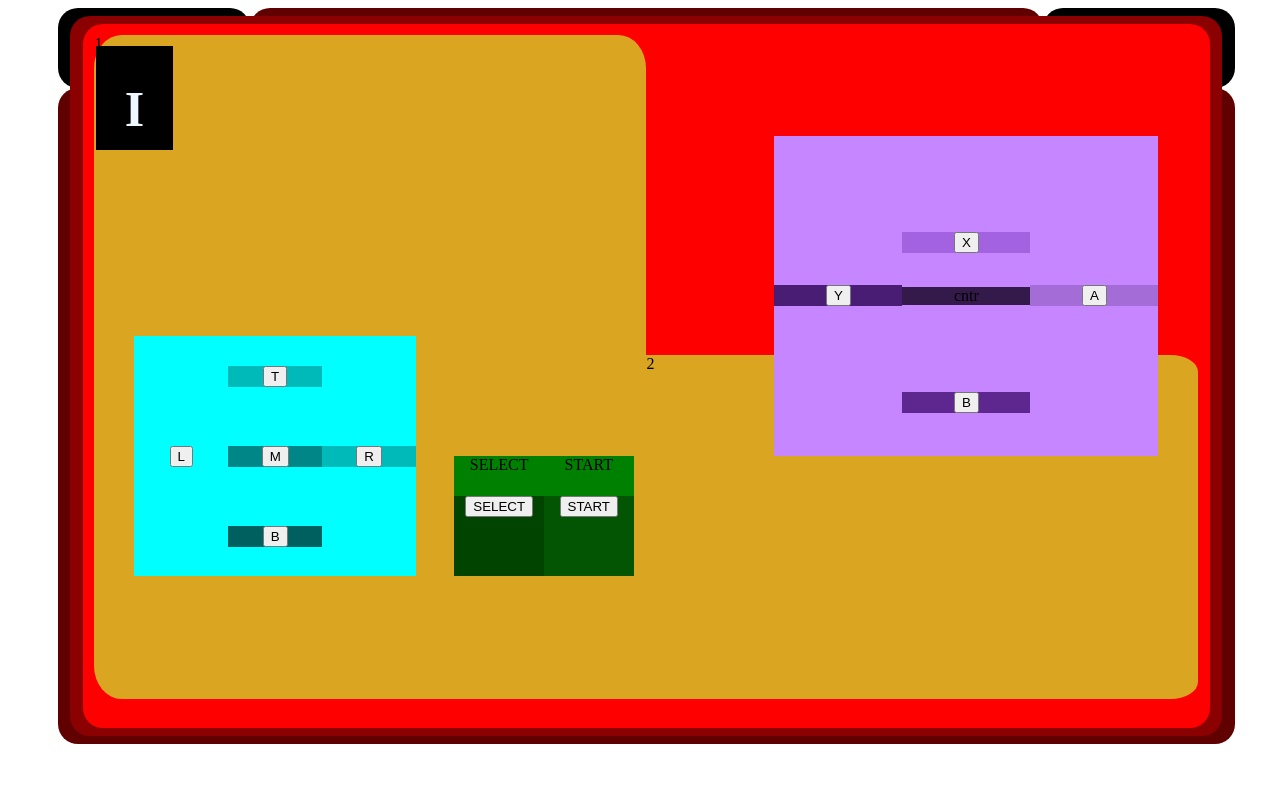
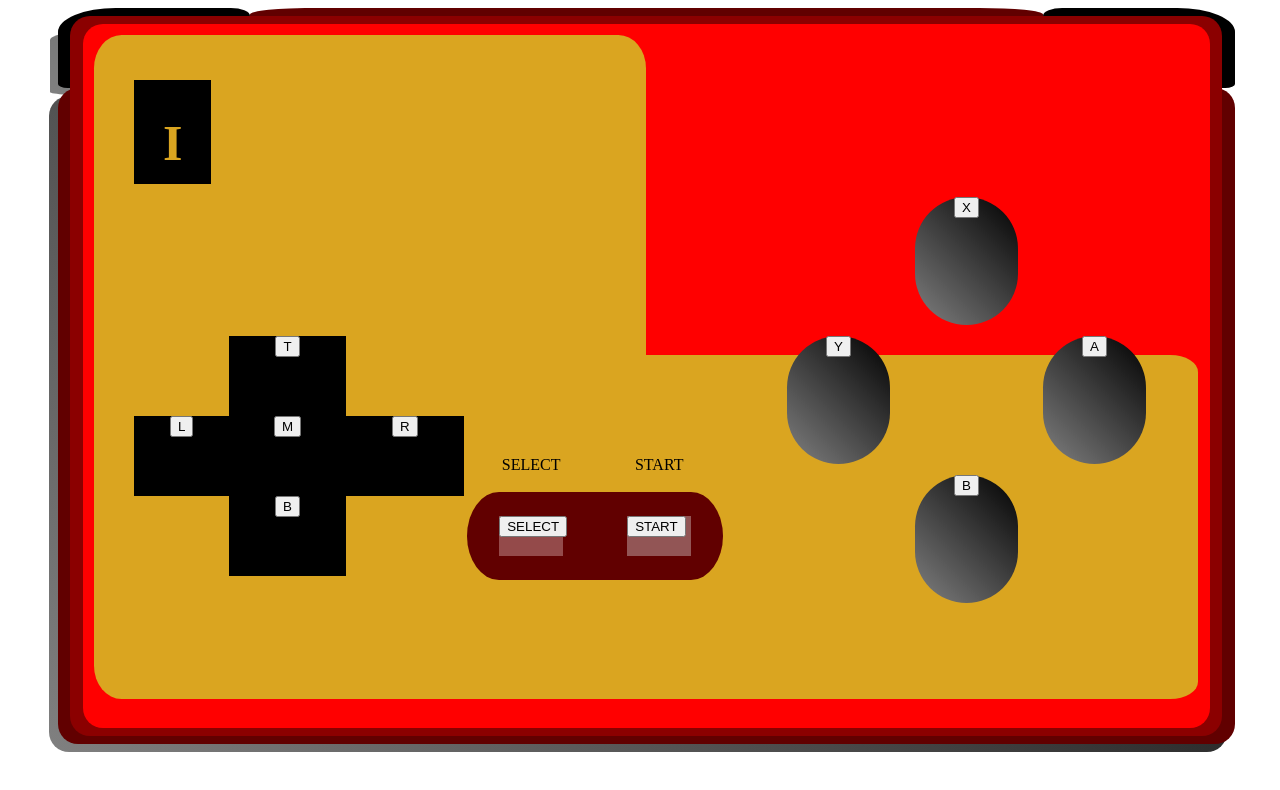
Before and after one commit to Di3LuX/Proyecto_01_Consola, a plain HTML site: page index.html in a window 1280 px wide. Drawn offline with Linux system fonts and the light colour scheme.

Commit message:
falta detallar algunos componentes

```diff
--- a/CSS/style.css
+++ b/CSS/style.css
@@ -32,7 +32,7 @@ body {
 }
 
 #joystick {
-  background-color: aqua;
+  /* background-color: aqua; */
   display: grid;
   position: fixed;
   align-items: center;
@@ -45,30 +45,43 @@ body {
 }
 
 #j-top {
-  background-color: rgb(0, 185, 185);
+  background-color: black;
   grid-column: 2/2;
   grid-row: 1/1;
+  height: 10vh;
+  width: 14.67vh;
 }
+
 #j-rgt {
-  background-color: rgb(0, 185, 185);
+  background-color: black;
   grid-column: 3/3;
   grid-row: 2/2;
+  height: 10vh;
+  width: 14.67vh;
 }
 
 #j-mid {
-  background-color: rgb(0, 134, 134);
+  background-color: black;
+  grid-column: 2/2;
   grid-row: 2/2;
-  grid-column: 2/2;
+  height: 10vh;
+  width: 14.67vh;
 }
 
 #j-bot {
-  background-color: rgb(0, 95, 95);
+  background-color: black;
   grid-column: 2/2;
   grid-row: 3/3;
+  height: 10vh;
+  width: 14.67vh;
 }
-#j-lft{
+
+#j-lft {
+  background-color: black;
   grid-column: 1/1;
   grid-row: 2/2;
+  height: 10vh;
+  width: 7.38vw;
 }
 
 .buttons {
@@ -76,52 +89,66 @@ body {
   position: fixed;
   text-align: center;
   align-items: center;
+  justify-content: center;
+  justify-items: center;
   grid-template-columns: 1fr 1fr 1fr;
   grid-template-rows: 1fr 1fr 1fr;
-  background-color: rgb(197, 134, 255);
-  height: 40vh;
+  /* background-color: rgb(197, 134, 255); */
+  height: 52vh;
   width: 30vw;
-  margin: 15vh 0vw 0vh 55vw;
+  margin: 22vh 0vw 0vh 55vw;
 }
 
 #X {
-  background-color: rgb(163, 98, 224);
-  grid-row: 1/3;
+  background: linear-gradient(45deg, grey, black);
   grid-column: 2/3;
+  grid-row: 1/2;
+  height: 16vh;
+  width: 8vw;
+  border-radius: 100px;
+
 }
 
 #A {
-  background-color: rgb(163, 108, 214);
+  background: linear-gradient(45deg, grey, black);
+  grid-column: 3/3;
   grid-row: 2/3;
-  grid-column: 3/3;
+  height: 16vh;
+  width: 8vw;
+  border-radius: 100px
 }
 
 #B {
-  background-color: rgb(93, 39, 143);
+  background: linear-gradient(45deg, grey, black);
+  grid-column: 2/3;
   grid-row: 3/3;
-  grid-column: 2/3;
+  height: 16vh;
+  width: 8vw;
+  border-radius: 100px
 }
 
 #Y {
-  background-color: rgb(74, 29, 116);
+  background: linear-gradient(45deg, grey, black);
+  grid-column: 1/1;
   grid-row: 2/3;
-  grid-column: 1/1;
+  height: 16vh;
+  width: 8vw;
+  border-radius: 100px
 }
 
 #cntr {
-  background-color: rgb(51, 26, 75);
+  /* background-color: rgb(51, 26, 75); */
+  grid-column: 2/3;
   grid-row: 2/3;
-  grid-column: 2/3;
+  height: 13.7vh;
+  width: 10vw;
 }
 
 #funciones {
-  background-color: green;
-  justify-content: center;
   position: fixed;
-  align-items: center;
-  height: 12vh;
-  width: 14vw;
-  margin: 55vh 1vw 0vh 30vw;
+  height: 15vh;
+  width: 20vw;
+  margin: 55vh 0vw 0vh 31vw;
 }
 
 #funciones-symbolos {
@@ -131,32 +158,37 @@ body {
 }
 
 #funciones-botones {
+  position: fixed;
   display: flex;
-  align-items: center;
-  text-align: center
+  height: 15vh;
+  width: 15vw;
+  border-radius: 10%;
+  justify-content: space-between;
+  margin: 2.5vh 0vw 0vh 2.5vw;
+
 }
 
 #start {
-  background-color: rgb(3, 85, 3);
-  height: 10vh;
-  width: 15vw;
+  background-color: rgb(146, 85, 85);
+  height: 5vh;
+  width: 5vw;
 
 }
 
 #txt-select {
   height: 5vh;
-  width: 15vw;
+  width: 14vw;
+}
+
+#select {
+  background-color: rgb(148, 74, 74);
+  height: 5vh;
+  width: 5vw;
 }
 
 #txt-start {
   height: 5vh;
-  width: 15vw;
-}
-
-#select {
-  background-color: rgb(0, 68, 0);
-  height: 10vh;
-  width: 15vw;
+  width: 14vw;
 }
 
 #bordes {
@@ -168,25 +200,31 @@ body {
 
 .top {
   display: flex;
-  border-radius: 20px;
 }
 
 #top_lft {
   background-color: black;
   height: 10vh;
   width: 15vw;
+  border-top-left-radius: 30%;
+  border-top-right-radius: 10%;
+  border-bottom-left-radius: 5%;
 }
 
 #top_cen {
   background-color: rgb(97, 0, 0);
   height: 10vh;
   width: 62vw;
+  border-radius: 8%;
 }
 
 #top_rgt {
   background-color: black;
   height: 10vh;
   width: 15vw;
+  border-top-right-radius: 30%;
+  border-top-left-radius: 10%;
+  border-bottom-right-radius: 5%;
 }
 
 #top_bot {
@@ -203,11 +241,11 @@ body {
 
 #fondo-rome-i {
   background-color: black;
-  color: aliceblue;
+  color: goldenrod;
   position: fixed;
   height: 13vh;
   width: 6vw;
-  margin: 3%;
+  margin: 5%;
   align-items: center;
 
 }
@@ -221,30 +259,32 @@ body {
   display: flex;
   position: fixed;
   border-radius: 20px;
-  height: 18vh;
-  width: 18vw;
-  margin: 54vh 1vw 1vh 29vw;
+  height: 11vh;
+  width: 25vw;
+  margin: 59.5vh 0vw 0vh 31vw;
 }
 
 #fondo-mid-lft {
-  background-color: rgb(0, 0, 219);
-  height: 17vh;
-  width: 2vw;
-  border-radius: 10px;
+  background-color: rgb(97, 0, 0);
+  height: 11vh;
+  width: 5vw;
+  border-top-left-radius: 50%;
+  border-bottom-left-radius: 50%;
 }
 
 #fondo-mid-mid {
-  background-color: rgb(0, 0, 126);
-  height: 17vh;
-  width: 12vw;
-  border-radius: 10px;
+  background-color: rgb(97, 0, 0);
+  height: 11vh;
+  width: 10vw;
+
 }
 
 #fondo-mid-rgt {
-  background-color: rgb(0, 0, 68);
-  height: 17vh;
-  width: 2vw;
-  border-radius: 10px;
+  background-color: rgb(97, 0, 0);
+  height: 11vh;
+  width: 5vw;
+  border-top-right-radius: 50%;
+  border-bottom-right-radius: 50%;
 }
 
 #trim {
@@ -256,7 +296,7 @@ body {
   margin: 1%
 }
 
-#color-gold1{
+#color-gold1 {
   background-color: goldenrod;
   grid-column: 1/3;
   grid-row: 1/6;
@@ -264,16 +304,36 @@ body {
   border-top-left-radius: 5%;
   border-bottom-left-radius: 5%;
 }
-#color-gold2{
+
+#color-gold2 {
   background-color: goldenrod;
   grid-column: 3/5;
   grid-row: 3/6;
   border-top-right-radius: 5%;
   border-end-end-radius: 5%;
 }
-#color-burdeos{
+
+#color-burdeos {
   background-color: red;
   border-bottom-left-radius: 5%;
   grid-column: 3/5;
   grid-row: 1/3;
 }
+#shade1 {
+  position: fixed;
+  height: 10vh;
+  width: 90vw;
+  margin: 1vh 2.2vw 0 0;
+  border-top-left-radius: 30%;
+  border-top-right-radius: 10%;
+  border-bottom-left-radius: 5%;
+  background: linear-gradient(45deg, grey, black);
+}
+#shade2 {
+  /* position: fixed; */
+  height: 82vh;
+  width: 92vw;
+  border-radius: 20px;
+  margin: 11vh 0.5vh 0 0;
+  background: linear-gradient(45deg, grey, black);
+}
--- a/index.html
+++ b/index.html
@@ -12,7 +12,8 @@
 </head>
 
 <body>
-
+  <div id="shade1"></div>
+  <div id="shade2"></div>
   <div class="container">
     <div class="bordes" id="bordes">
       <div class="top">
@@ -28,10 +29,15 @@
     <div class="controller">
       <div class="skull">
         <div id="trim">
-          <div id="color-gold1">1</div>
-          <div id="color-gold2">2</div>
+          <div id="color-gold1"></div>
+          <div id="color-gold2"></div>
           <div id="color-burdeos"></div>
         </div>
+      </div>
+      <div id="fondos-mid">
+        <div id="fondo-mid-lft"></div>
+        <div id="fondo-mid-mid"></div>
+        <div id="fondo-mid-rgt"></div>
       </div>
       <div id="funciones">
         <div id="funciones-symbolos">
@@ -45,7 +51,7 @@
         </div>
       </div>
       <div id="joystick">
-          <div class="joystick" id="j-top"><button>T</button></div>
+        <div class="joystick" id="j-top"><button id="up-arrow">T</button></div>
         <div class="joystick" id="j-rgt"><button>R</button></div>
         <div id="j-mid"><button>M</button></div>
         <div class="joystick" id="j-bot"><button>B</button></div>
@@ -56,34 +62,15 @@
         <div class="button" id="A"><button>A</button></div>
         <div class="button" id="B"><button>B</button></div>
         <div class="button" id="Y"><button>Y</button></div>
-          <div class="button" id="cntr">cntr</div>
-        </div>
-        <!-- <div id="fondos-mid">
-          <div id="fondo-mid-lft"></div>
-          <div id="fondo-mid-mid"></div>
-          <div id="fondo-mid-rgt"></div> -->
+        <div class="button" id="cntr"></div>
       </div>
       <div id="fondo-rome-i">
         <div id="I">
           <h1>I</h1>
         </div>
       </div>
-      <div></div>
-      <div></div>
     </div>
   </div>
-  <div id="shade"></div>
-  <div id="shade"></div>
-  </div>
-  <div class="symbols">
-    <div class="symbols" id="rome-i"></div>
-  </div>
-  </div>
-
-  </div>
-  </div>
-
 </body>
 
 </html>
-<!--  -->
```
Lines whose indentation alone changed are shown as unchanged.
